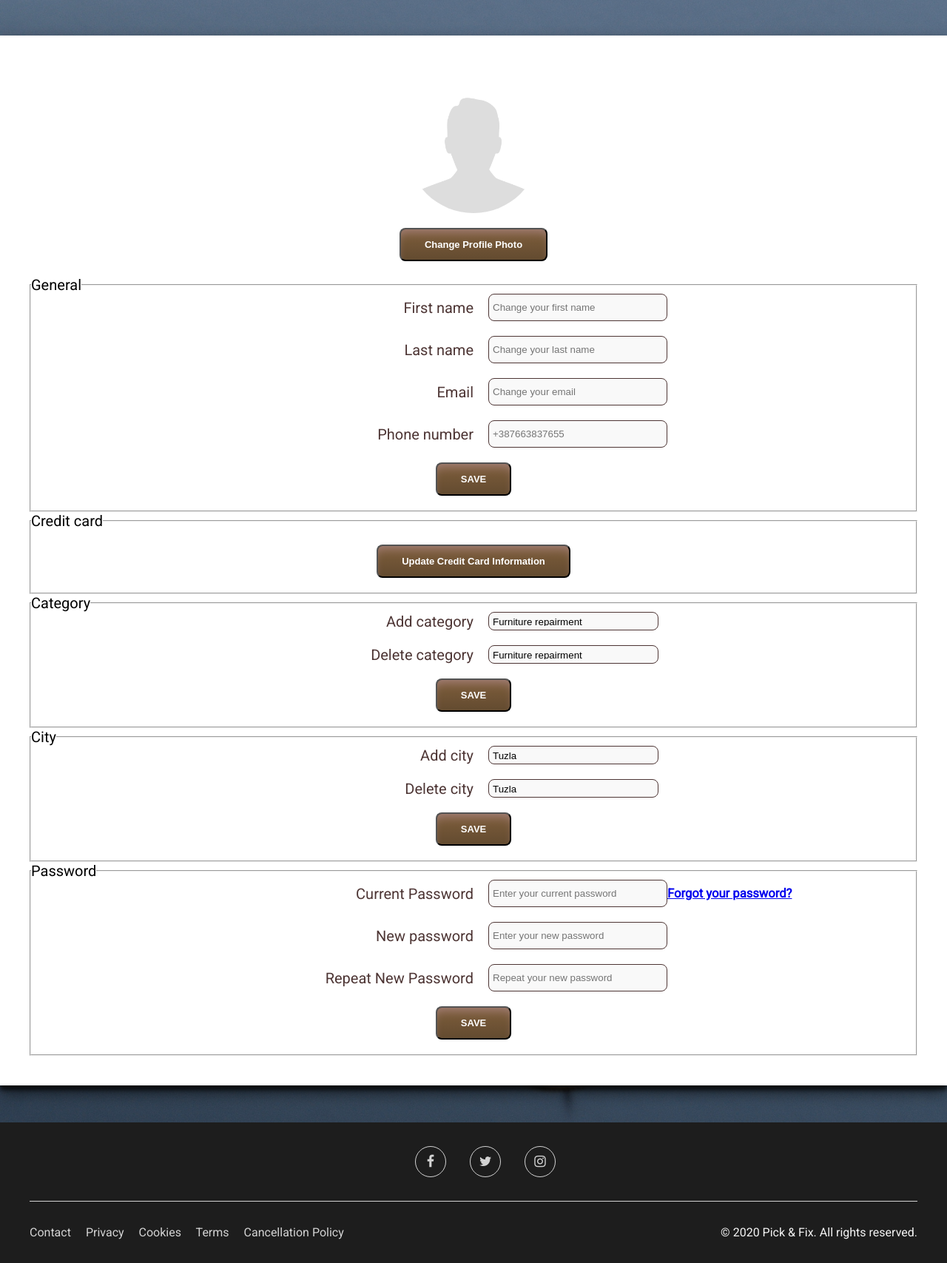
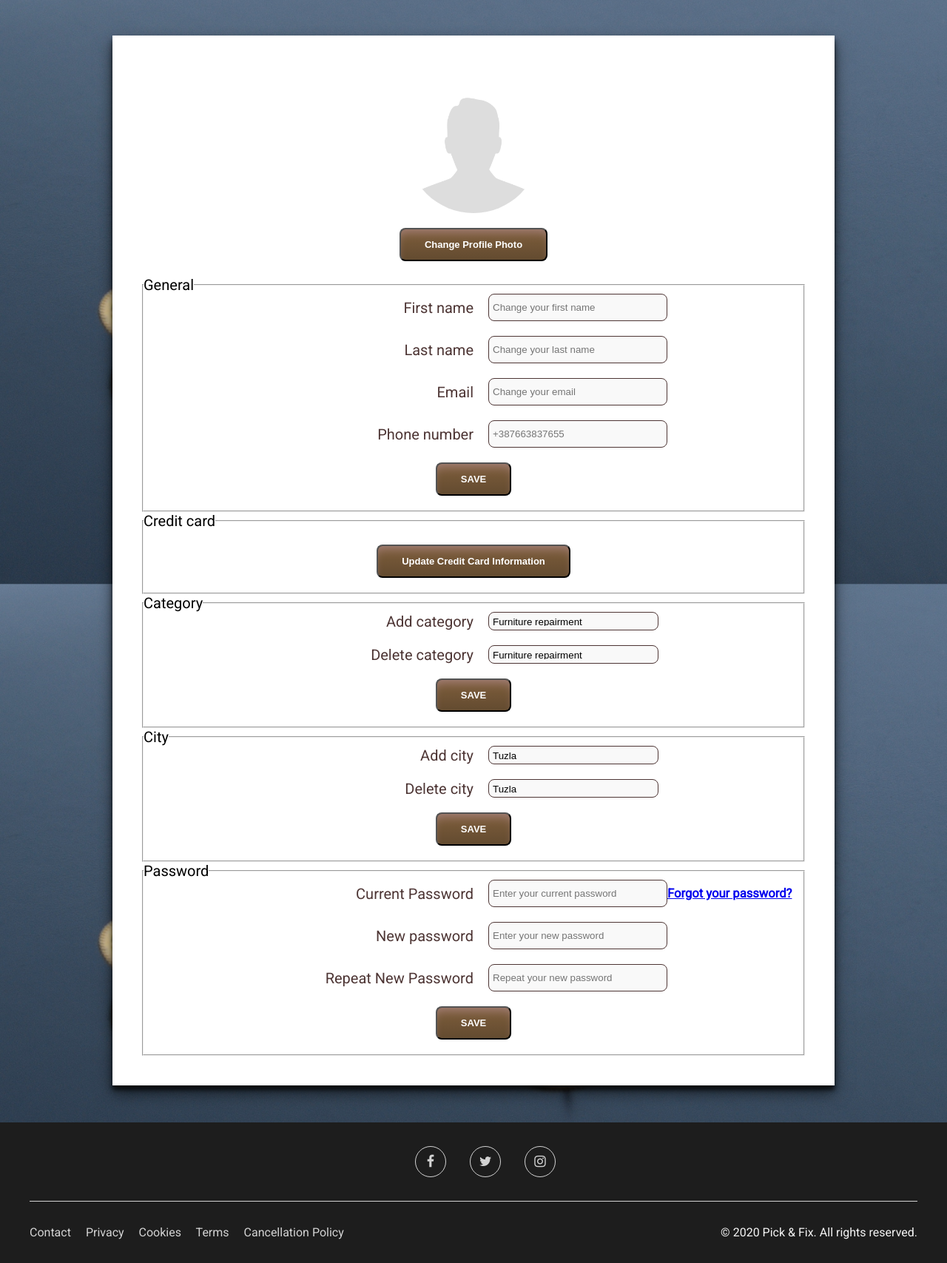
Before and after one commit to Jenn-y/Pick-Fix, a PHP site: page /editProfessionalsProfile.php in a window 1280 px wide. Shown: the part 64-1771 px from the top of the page at 74% size. Run offline with PHP 8.4, Linux system fonts and the light colour scheme.

Commit message:
added max-width

```diff
--- a/CSS/editProfessionalsProfile.css
+++ b/CSS/editProfessionalsProfile.css
@@ -85,7 +85,7 @@ div input:focus, div select:focus{
 
 .center {
     margin: 0 auto;
-    width: 75rem;
+    max-width: 75rem;
 }
 
 .flex-container {
```
